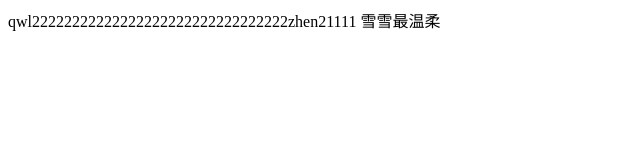
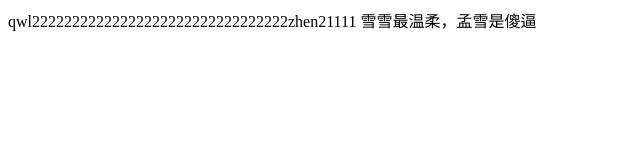
Before and after one commit to mengxuexue/mx, a plain HTML site: page mx.html in a window 1280 px wide. Shown: the whole page, without its empty margins (0-640 px from the left). Drawn offline with Linux system fonts and the light colour scheme.

Commit message:
22222222222222

```diff
--- a/mx.html
+++ b/mx.html
@@ -10,6 +10,6 @@
 
 
 
-    雪雪最温柔
+    雪雪最温柔，孟雪是傻逼
   </body>
 </html>
```
